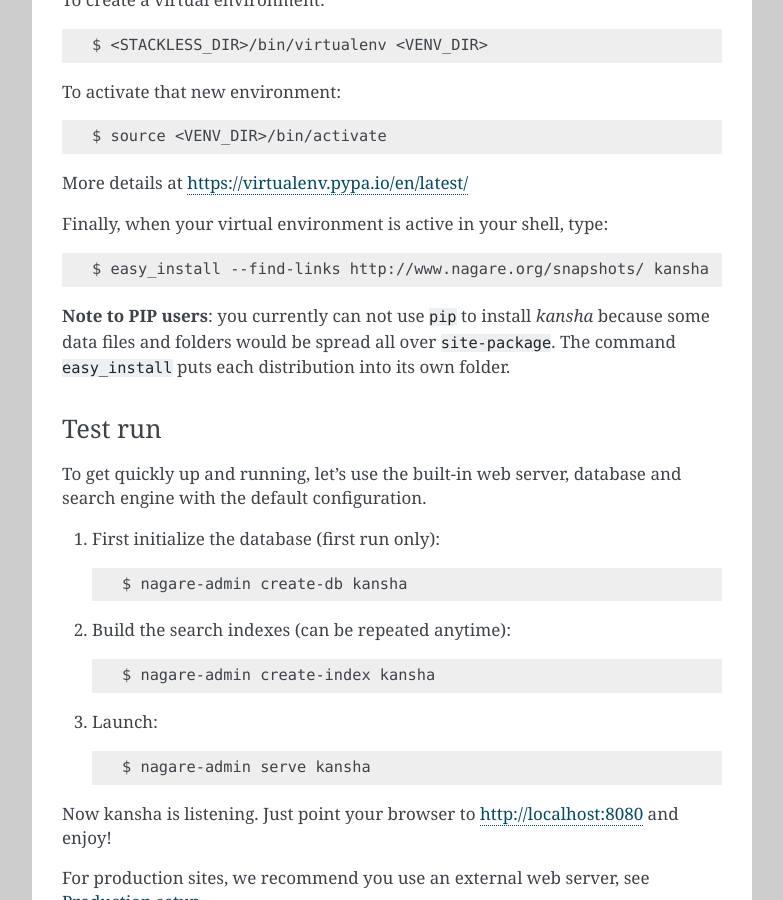
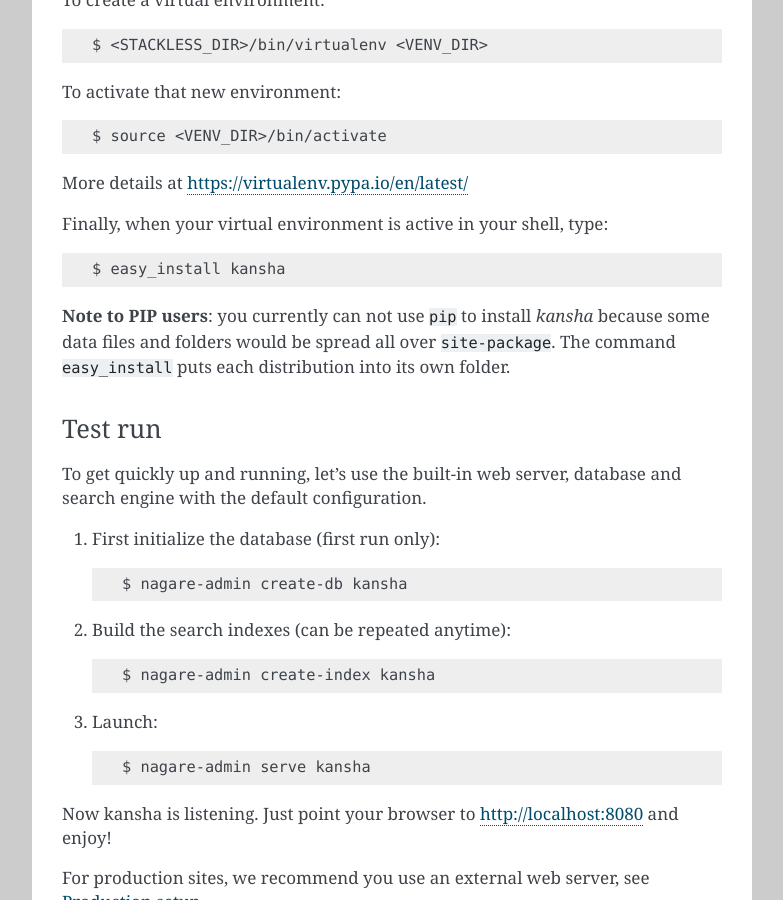
Before and after one commit to Net-ng/kansha, a Sphinx documentation site: the page built from doc/quickstart.rst, in a window 1280 px wide and 900 px high, scrolled down 1438 px. Shown: the whole window, without its empty margins (358-1141 px from the left). Built offline with Sphinx 7.4.7, drawn with Linux system fonts in a browser that asks for light colours.

Commit message:
--find-links moved to setup.cfg

```diff
--- a/doc/quickstart.rst
+++ b/doc/quickstart.rst
@@ -76,7 +76,7 @@
 
 Finally, when your virtual environment is active in your shell, type::
 
-    $ easy_install --find-links http://www.nagare.org/snapshots/ kansha
+    $ easy_install kansha
 
 **Note to PIP users**: you currently can not use ``pip`` to install `kansha` because some data files and folders would be spread all over ``site-package``.
 The command ``easy_install`` puts each distribution into its own folder.
```
